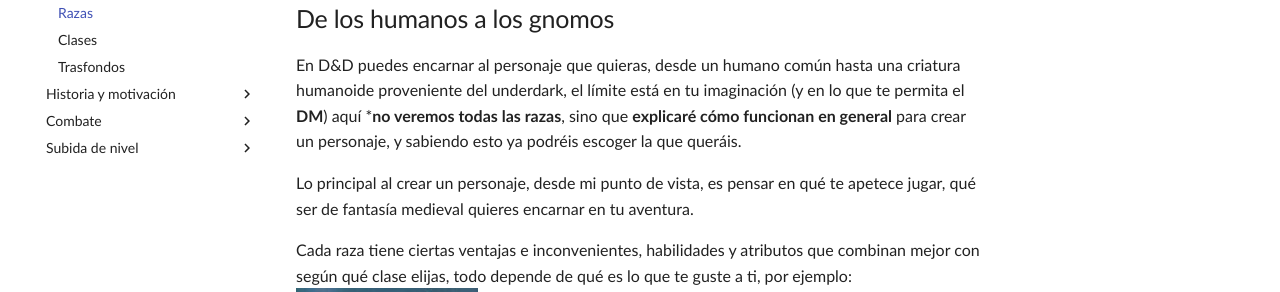
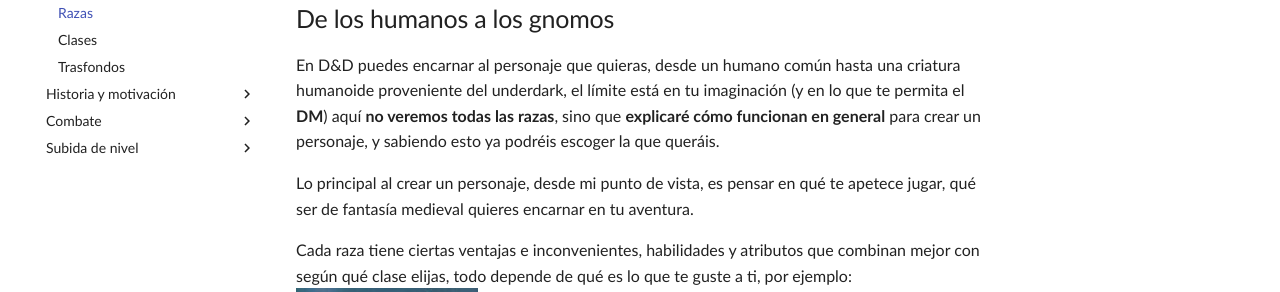
Before and after one commit to PDFornet/dnd, an MkDocs documentation site: the page built from md/primeros_pasos/razas.md, in a window 1280 px wide and 900 px high. Shown: the part 179-471 px from the top of the window. Built offline with MkDocs 1.6.1 and Material for MkDocs 9.7.7, drawn with Linux system fonts in a browser that asks for light colours; some web fonts are replaced; comment, search, counter and statistics services are not loaded.

Commit message:
Añadimos contenido

```diff
--- a/docs/primeros_pasos/razas/index.html
+++ b/docs/primeros_pasos/razas/index.html
@@ -680,7 +680,7 @@
 
 <h1 id="razas">Razas</h1>
 <h2 id="de-los-humanos-a-los-gnomos">De los humanos a los gnomos</h2>
-<p>En D&amp;D puedes encarnar al personaje que quieras, desde un humano común hasta una criatura humanoide proveniente del underdark, el límite está en tu imaginación (y en lo que te permita el <strong>DM</strong>) aquí <strong><em>no veremos todas las razas</em>*, sino que </strong>explicaré cómo funcionan en general** para crear un personaje, y sabiendo esto ya podréis escoger la que queráis.</p>
+<p>En D&amp;D puedes encarnar al personaje que quieras, desde un humano común hasta una criatura humanoide proveniente del underdark, el límite está en tu imaginación (y en lo que te permita el <strong>DM</strong>) aquí <strong>no veremos todas las razas</strong>, sino que <strong>explicaré cómo funcionan en general</strong> para crear un personaje, y sabiendo esto ya podréis escoger la que queráis.</p>
 <p>Lo principal al crear un personaje, desde mi punto de vista, es pensar en qué te apetece jugar, qué ser de fantasía medieval quieres encarnar en tu aventura. </p>
 <p>Cada raza tiene ciertas ventajas e inconvenientes, habilidades y atributos que combinan mejor con según qué clase elijas, todo depende de qué es lo que te guste a ti, por ejemplo:<br />
 <img alt="dracon" src="../../images/dracon.jpeg" /><br />
--- a/md/primeros_pasos/razas.md
+++ b/md/primeros_pasos/razas.md
@@ -1,7 +1,7 @@
 # Razas
 ## De los humanos a los gnomos
 
-En D&D puedes encarnar al personaje que quieras, desde un humano común hasta una criatura humanoide proveniente del underdark, el límite está en tu imaginación (y en lo que te permita el **DM**) aquí ***no veremos todas las razas**, sino que **explicaré cómo funcionan en general** para crear un personaje, y sabiendo esto ya podréis escoger la que queráis.
+En D&D puedes encarnar al personaje que quieras, desde un humano común hasta una criatura humanoide proveniente del underdark, el límite está en tu imaginación (y en lo que te permita el **DM**) aquí **no veremos todas las razas**, sino que **explicaré cómo funcionan en general** para crear un personaje, y sabiendo esto ya podréis escoger la que queráis.
 
 Lo principal al crear un personaje, desde mi punto de vista, es pensar en qué te apetece jugar, qué ser de fantasía medieval quieres encarnar en tu aventura.
 
```
Also changed, not shown: docs/search/search_index.json (+1 -1 lines), 1 other file.
